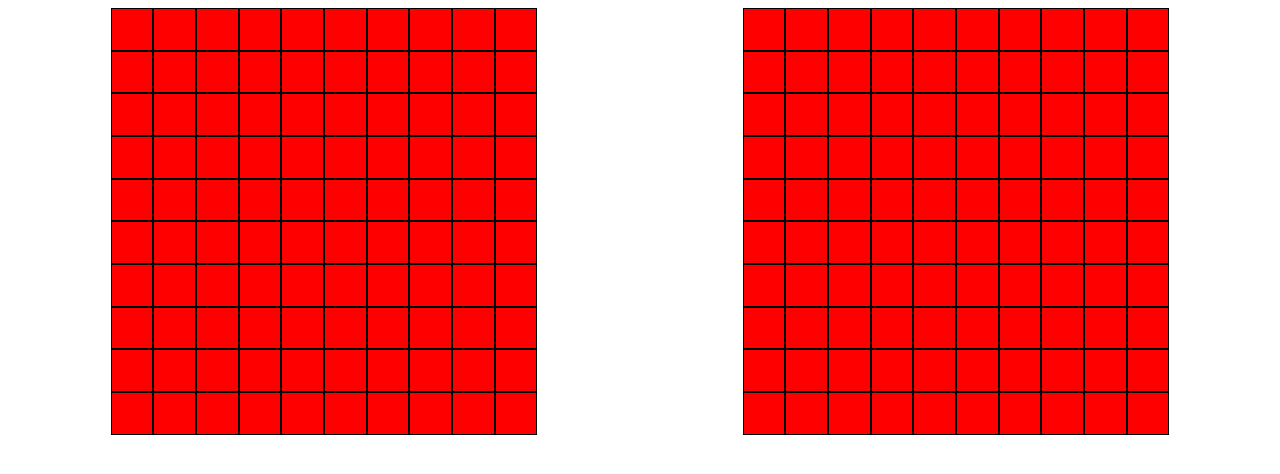
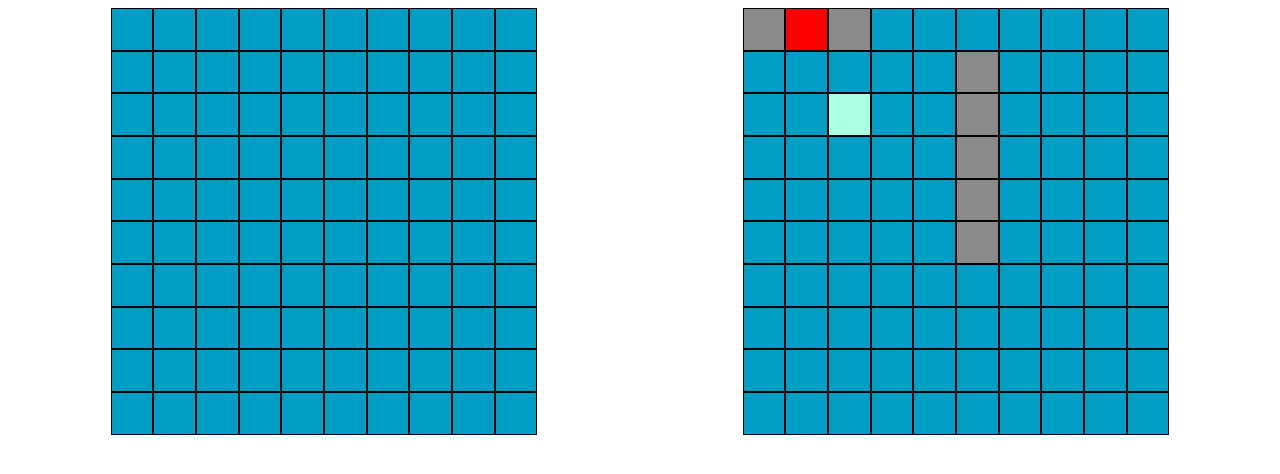
Before and after one commit to AlecBongard/battleship, a website with bundled scripts: page dist/index.html in a window 1280 px wide. Built offline with nearby package versions, Linux system fonts and the light colour scheme.

Commit message:
Add style to board items

```diff
--- a/src/DOMUpdate.js
+++ b/src/DOMUpdate.js
@@ -32,6 +32,20 @@ const update = () => {
           `[${colIndex}, ${rowIndex}]`
         );
 
+        // check whether square is empty.
+        // if not, add class to it
+        if (square) {
+          if (typeof square === "object") {
+            if (square.isHit) {
+              boardSquare.classList.add("ship-hit");
+            } else {
+              boardSquare.classList.add("ship-unhit");
+            }
+          } else if (square === "miss") {
+            boardSquare.classList.add("board-miss");
+          }
+        }
+
         ownBoard.appendChild(boardSquare);
       });
     });
--- a/src/index.js
+++ b/src/index.js
@@ -6,6 +6,11 @@ const DOMUpdate = require("./DOMUpdate");
 
 const p1 = player(true);
 const p1Board = gameboard();
+p1Board.placeShip(3, [0, 0], [0, 2]);
+p1Board.placeShip(5, [1, 5], [5, 5]);
+p1Board.receiveAttack([0, 1]);
+p1Board.receiveAttack([2, 2]);
+
 const update = DOMUpdate();
 
 update.drawBoard(p1.map, p1Board.board);
--- a/src/style.css
+++ b/src/style.css
@@ -27,7 +27,7 @@
   height: var(--square-size);
   width: var(--square-size);
   border: 1px solid black;
-  background-color: red;
+  background-color: #009dc4;
 }
 
 .own-board {
@@ -42,5 +42,17 @@
   height: var(--square-size);
   width: var(--square-size);
   border: 1px solid black;
+  background-color: #009dc4;
+}
+
+.board-square.ship-unhit {
+  background-color: #8a8a8a;
+}
+
+.board-square.ship-hit {
   background-color: red;
 }
+
+.board-square.board-miss {
+  background-color: rgb(172, 255, 227);
+}
```
Also changed, not shown: dist/main.js.
